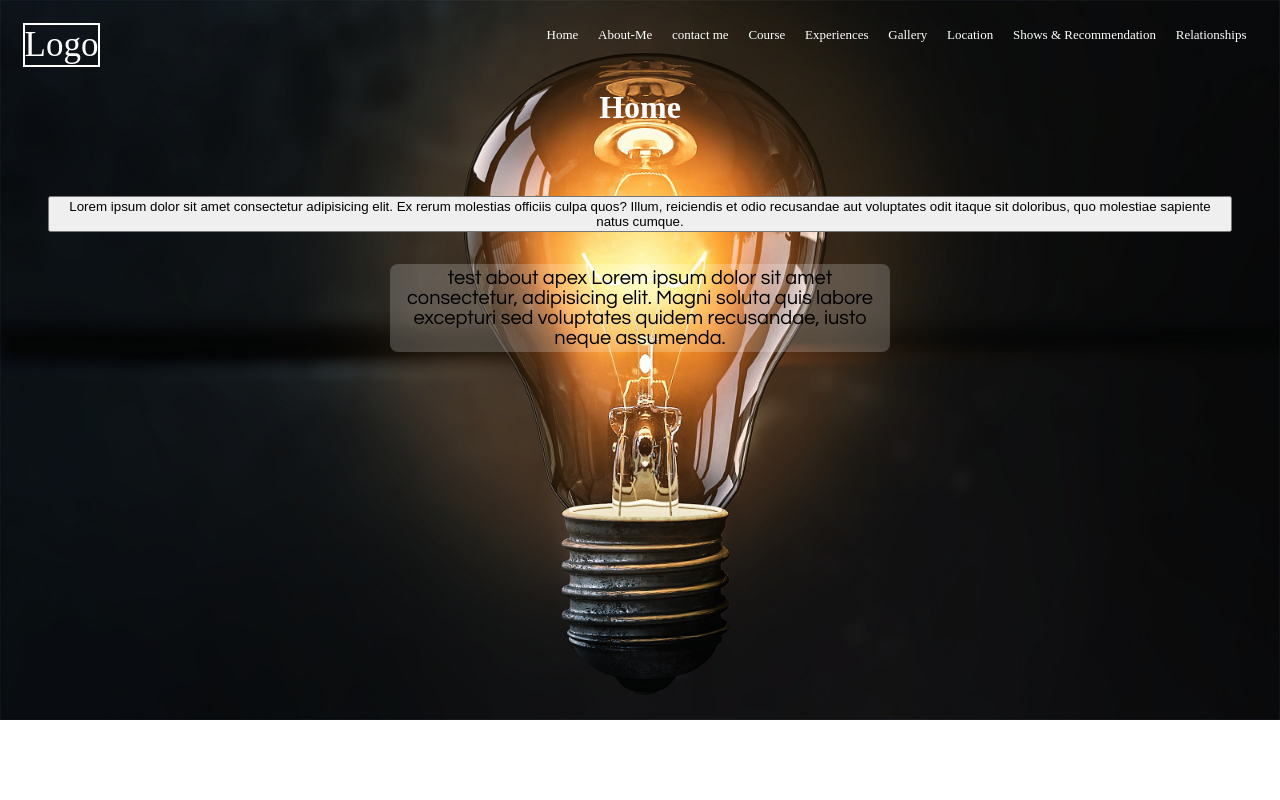
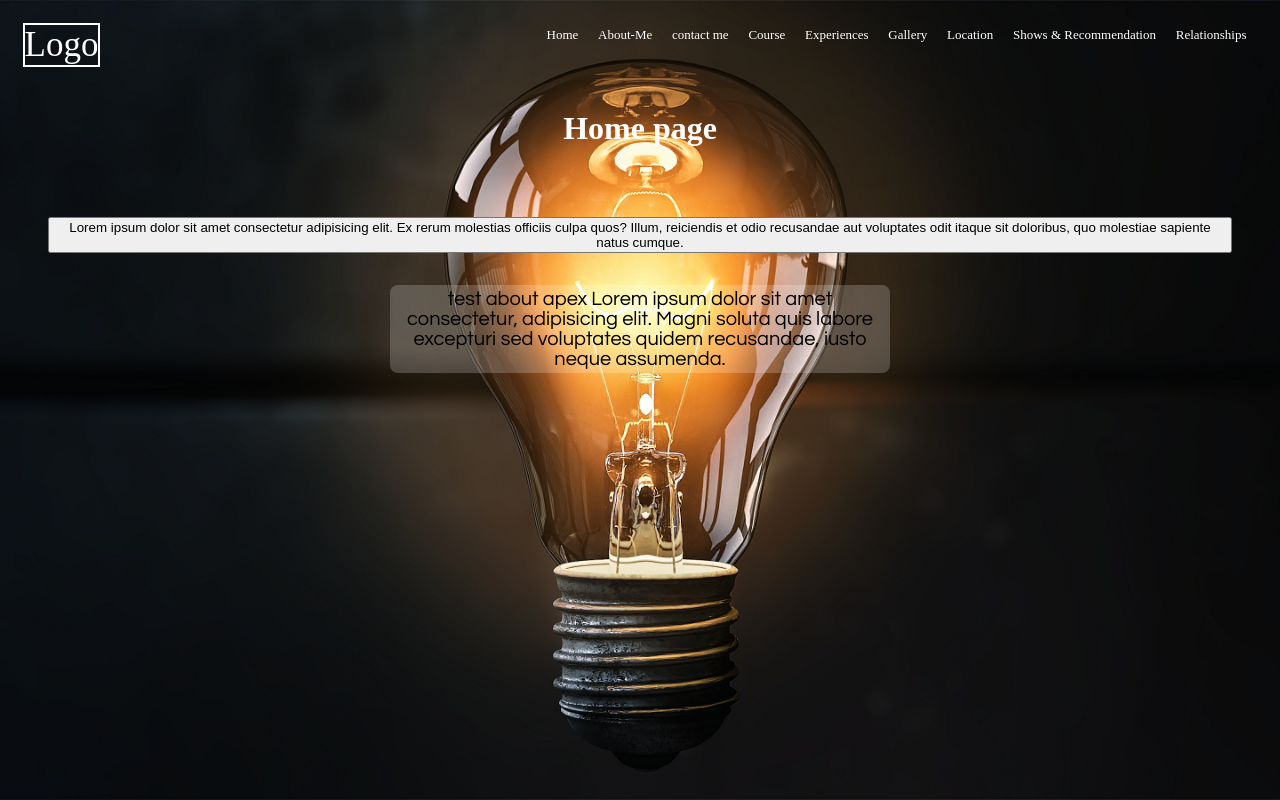
Before and after one commit to RyleFuentes/FinalExam_Fuentes.html., a plain HTML site: page index.html in a window 1280 px wide. Drawn offline with Linux system fonts and the light colour scheme.

Commit message:
semi update

```diff
--- a/front.css
+++ b/front.css
@@ -6,12 +6,16 @@ html{
 
 body{
     margin: 0;
+
+
+}
+
+.background{
     background: url(assesets/background.jpg);
     background-size: cover;
     background-position: center top;
     background-repeat: no-repeat;
-    max-height: fit-content;
-
+    height: 100vh;
 }
 
 *{
@@ -24,6 +28,12 @@ body{
     width: 100%;
     font-size: 15px;
 
+}
+
+.header{
+    display: flex;
+    width: 100%;
+    justify-content: space-between;
 }
 
 
@@ -39,7 +49,6 @@ header{
     font-family: Broadway;
     font-size: 35px;
     max-width: max-content;
-    float: left;
 }
 
 header nav *{
@@ -47,9 +56,9 @@ header nav *{
 }
 
 header nav{
-   text-align: right;
-   margin: 3px;
-}
+    text-align: right;
+    margin: 3px;
+ }
 
 #menu li{
     margin: 5px;
--- a/index.html
+++ b/index.html
@@ -10,7 +10,7 @@
 
 </head>
 <body>
-    <div class="background"></div>
+    <div class="background">
         <div class="headercont">
             <header class="header">
                 <div class="logo">Logo</div>
@@ -29,7 +29,7 @@
 
         </div>
 
-    <h1 class="mainTitle">Home</h1>
+        <h1 class="mainTitle">Home page</h1>
         <div class="container">
 
                 <div class="contain">
@@ -41,5 +41,7 @@
 
                 </div>
         </div>
+
+        </div>
 </body>
 </html>
```
Lines whose indentation alone changed are shown as unchanged.
